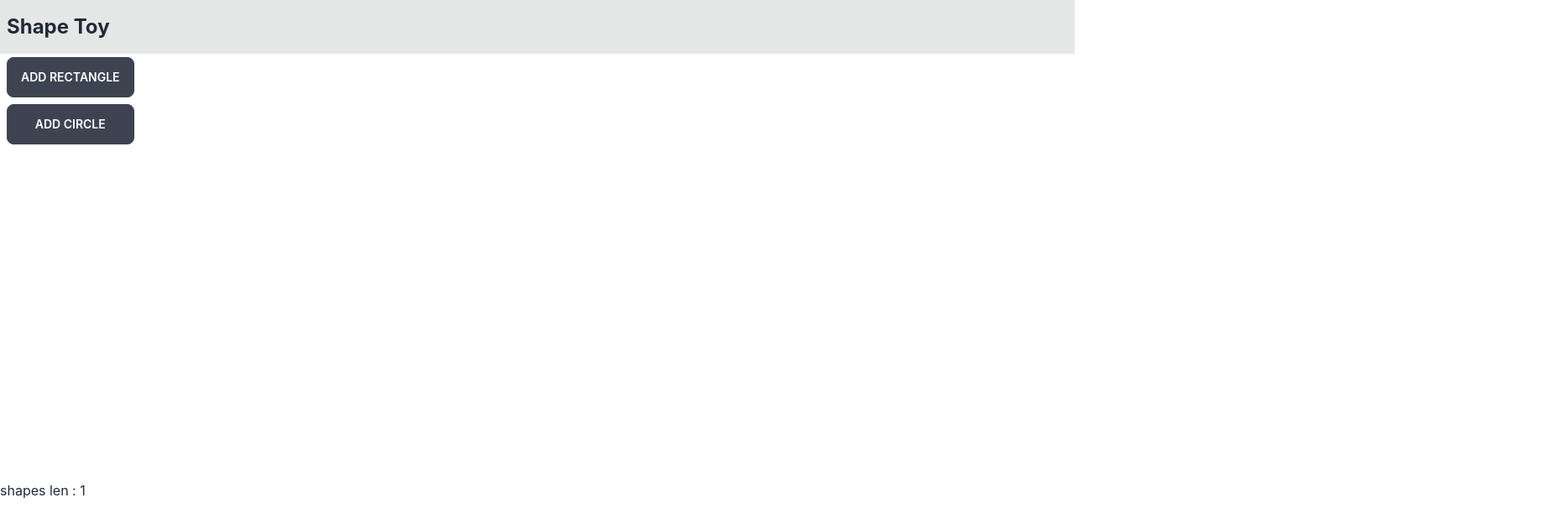
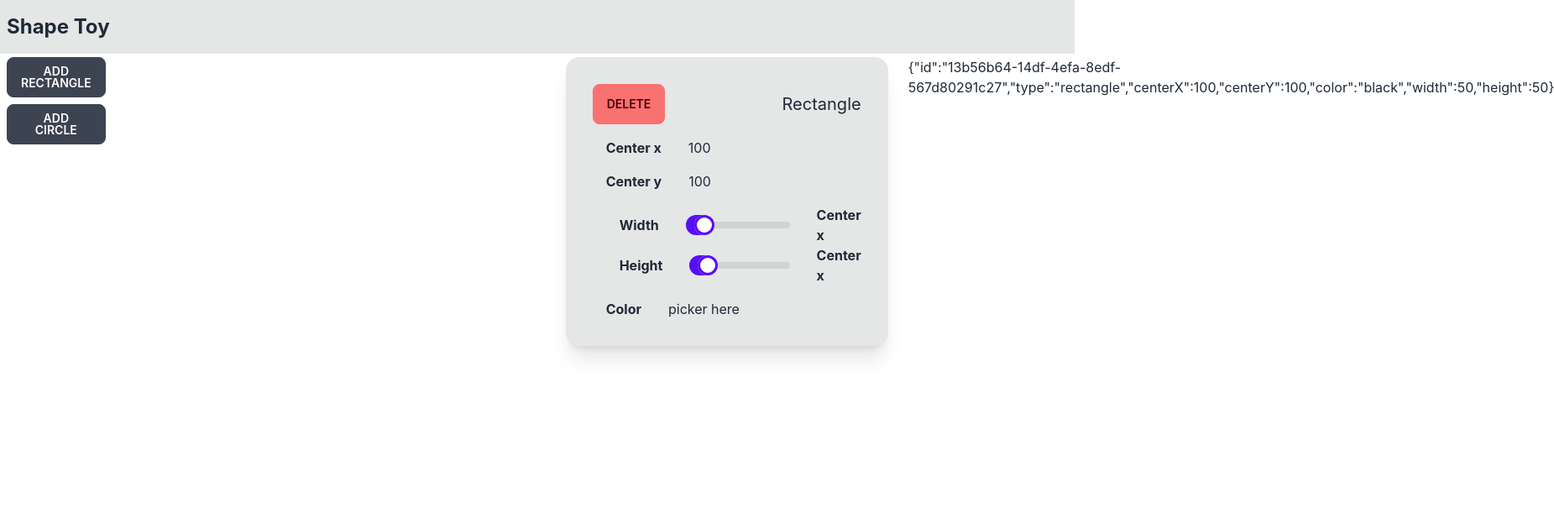
Before and after one commit to jackfrate/shape-toy, a React (Create React App) app: page / in a window 1280 px wide. Both pictures are taken after a click on the element "ADD RECTANGLE". Shown: the top 630 px of the page at 84% size, 1851 px wide, since content can reach past the window. Built offline with nearby package versions, Linux system fonts and the light colour scheme.

Commit message:
shape update state works

```diff
--- a/src/components/container/Container.tsx
+++ b/src/components/container/Container.tsx
@@ -2,11 +2,25 @@ import { useState } from "react";
 import {
     CircleData,
     createShape,
+    deleteShape,
     RectangleData,
     ShapeData,
+    updateShape,
 } from "../../types/ShapeType";
 import ShapeCanvas from "../canvas/ShapeCanvas";
+import ShapeEditorContainer from "../editors/ShapeEditorContainer";
 
+const shapeCompareFunction = (a: ShapeData, b: ShapeData) => {
+    if (a.id < b.id) {
+        return -1;
+    }
+    if (a.id > b.id) {
+        return 1;
+    }
+    return 0;
+};
+
+// TODO: try moving inline functions to the component if it doesn't break state
 const Container = () => {
     const [shapes, updateShapes] = useState<ShapeData[]>([]);
     const [hoveredShapeId, updateHoveredShapeId] = useState<string>("");
@@ -18,6 +32,7 @@ const Container = () => {
                 <h1 className="text-2xl font-bold">Shape Toy</h1>
             </div>
             <div className="flex flex-row px-2 gap-6">
+                {/* Create shape menu */}
                 <div className="flex flex-col gap-2">
                     <div
                         className="btn"
@@ -43,7 +58,7 @@ const Container = () => {
                         onClick={() => {
                             const newCircle: CircleData = {
                                 id: "",
-                                type: "rectangle",
+                                type: "circle",
                                 centerX: 100,
                                 centerY: 100,
                                 color: "black",
@@ -57,6 +72,7 @@ const Container = () => {
                         Add Circle
                     </div>
                 </div>
+                {/* Canvas */}
                 <div className="flex flex-col">
                     <ShapeCanvas
                         shapes={shapes}
@@ -64,11 +80,48 @@ const Container = () => {
                         selectedShapeIds={selectedShapeIds}
                     ></ShapeCanvas>
                 </div>
-                <div className="flex flex-col"></div>
-            </div>
-            {/* TODO: Delete this */}
-            <div className="testZone">
-                shapes len : {shapes.length.toString()}
+                {/* Shape properties */}
+                {/* TODO: fix overflow on this */}
+                <div className="flex flex-col">
+                    <div className="flex flex-col gap-2">
+                        {shapes
+                            // .filter(({ id }) => selectedShapeIds.includes(id))
+                            .filter(({ id }) => !selectedShapeIds.includes(id)) // TODO: remove when done debugging
+                            // These have to be sorted to not move around (in ui) when changing things
+                            .sort(shapeCompareFunction)
+                            .map((shape) => {
+                                return (
+                                    <ShapeEditorContainer
+                                        shapeData={shape}
+                                        onShapeUpdate={(newShapeData) => {
+                                            const newShapes = updateShape(
+                                                newShapeData,
+                                                shapes
+                                            );
+                                            updateShapes(newShapes);
+                                        }}
+                                        onShapeDelete={() => {
+                                            const newShapes = deleteShape(
+                                                shape,
+                                                shapes
+                                            );
+                                            updateShapes(newShapes);
+                                        }}
+                                        key={shape.id}
+                                    ></ShapeEditorContainer>
+                                );
+                            })}
+                    </div>
+                </div>
+                {/* TODO: Delete this */}
+                <div className="testZone">
+                    {shapes.map((shape) => {
+                        return (
+                            <div key={shape.id}>{JSON.stringify(shape)}</div>
+                        );
+                    })}
+                    {/* shapes len: {shapes.length.toString()} */}
+                </div>
             </div>
         </div>
     );
--- a/src/components/editors/ShapeEditorContainer.tsx
+++ b/src/components/editors/ShapeEditorContainer.tsx
@@ -9,12 +9,13 @@ import RectEditor from "./RectEditor";
 type Props = {
     shapeData: ShapeData;
     onShapeUpdate: (newShapeData: ShapeData) => void;
-    onShapeDelete: (shapeData: ShapeData) => void;
+    onShapeDelete: () => void;
 };
 
 const ShapeEditorContainer: React.FC<Props> = ({
     shapeData,
     onShapeUpdate,
+    onShapeDelete,
 }: Props) => {
     // TODO: if we have time, change this up to not render twice
     const shapeSpecificOptions = () => {
@@ -45,7 +46,9 @@ const ShapeEditorContainer: React.FC<Props> = ({
         <div className="card w-96 bg-base-300 shadow-xl">
             <div className="card-body flex flex-col gap-4">
                 <div className="flex flex-row justify-between items-center">
-                    <div className="btn btn-error">Delete</div>
+                    <div className="btn btn-error" onClick={() => onShapeDelete()}>
+                        Delete
+                    </div>
                     <div className="capitalize text-xl">{shapeData.type}</div>
                 </div>
                 <div className="flex flex-row gap-8 pl-4 items-center">
```
